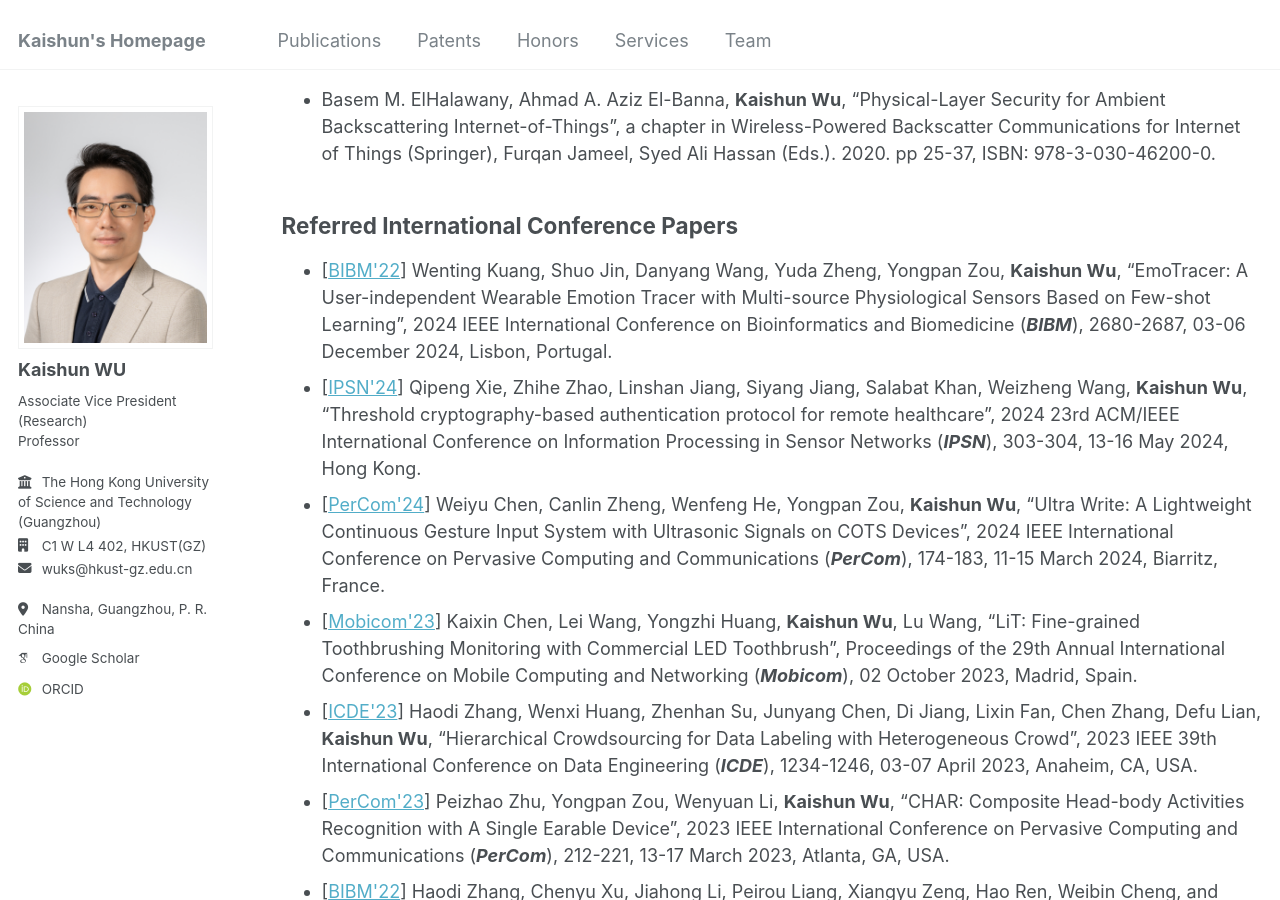
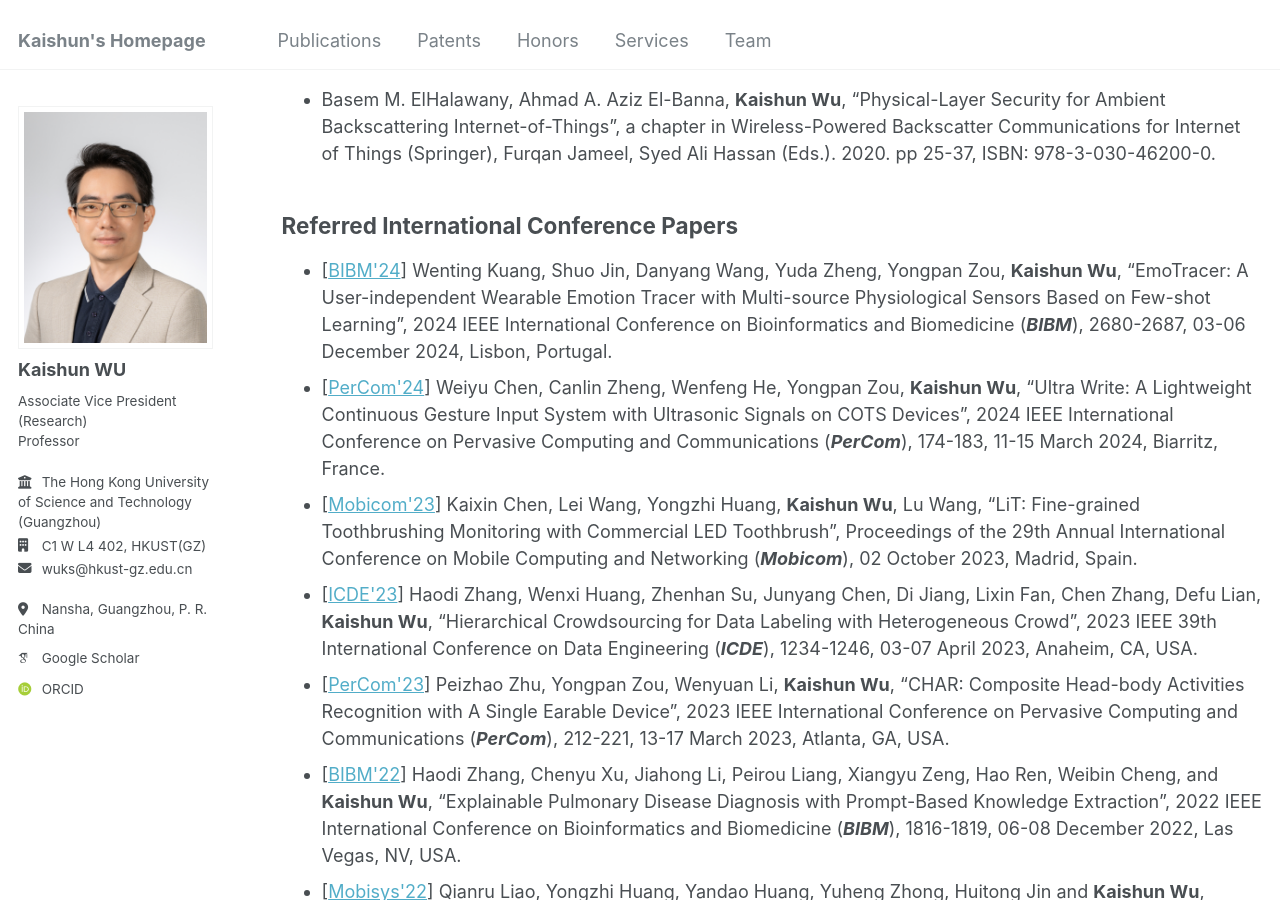
Before and after one commit to kaishun-wu/kaishun-wu.github.io, a Jekyll site: the page built from _pages/publications.md, in a window 1280 px wide and 900 px high, scrolled down 579 px. Built offline with Jekyll 4.4.1, drawn with Linux system fonts in a browser that asks for light colours; some web fonts are replaced.

Commit message:
update: publications

```diff
--- a/_pages/publications.md
+++ b/_pages/publications.md
@@ -19,8 +19,7 @@ My papers have been well cited and followed up by many international researchers
 
 ## Referred International Conference Papers
 
-- [[BIBM&#39;22](https://ieeebibm.org/)] Wenting Kuang, Shuo Jin, Danyang Wang, Yuda Zheng, Yongpan Zou, **Kaishun Wu**, “EmoTracer: A User-independent Wearable Emotion Tracer with Multi-source Physiological Sensors Based on Few-shot Learning”, 2024 IEEE International Conference on Bioinformatics and Biomedicine (***BIBM***), 2680-2687, 03-06 December 2024, Lisbon, Portugal.
-- [[IPSN&#39;24](https://ipsn.acm.org/2024/)] Qipeng Xie, Zhihe Zhao, Linshan Jiang, Siyang Jiang, Salabat Khan, Weizheng Wang, **Kaishun Wu**, “Threshold cryptography-based authentication protocol for remote healthcare”, 2024 23rd ACM/IEEE International Conference on Information Processing in Sensor Networks (***IPSN***), 303-304, 13-16 May 2024, Hong Kong.
+- [[BIBM&#39;24](https://ieeebibm.org/)] Wenting Kuang, Shuo Jin, Danyang Wang, Yuda Zheng, Yongpan Zou, **Kaishun Wu**, “EmoTracer: A User-independent Wearable Emotion Tracer with Multi-source Physiological Sensors Based on Few-shot Learning”, 2024 IEEE International Conference on Bioinformatics and Biomedicine (***BIBM***), 2680-2687, 03-06 December 2024, Lisbon, Portugal.
 - [[PerCom&#39;24](https://www.percom.org/)] Weiyu Chen, Canlin Zheng, Wenfeng He, Yongpan Zou, **Kaishun Wu**, “Ultra Write: A Lightweight Continuous Gesture Input System with Ultrasonic Signals on COTS Devices”, 2024 IEEE International Conference on Pervasive Computing and Communications (***PerCom***), 174-183, 11-15 March 2024, Biarritz, France.
 - [[Mobicom&#39;23](https://www.sigmobile.org/mobicom/2023/)] Kaixin Chen, Lei Wang, Yongzhi Huang, **Kaishun Wu**, Lu Wang, “LiT: Fine-grained Toothbrushing Monitoring with Commercial LED Toothbrush”, Proceedings of the 29th Annual International Conference on Mobile Computing and Networking (***Mobicom***), 02 October 2023, Madrid, Spain.
 - [[ICDE&#39;23](https://ieee-icde.org/2023/)] Haodi Zhang, Wenxi Huang, Zhenhan Su, Junyang Chen, Di Jiang, Lixin Fan, Chen Zhang, Defu Lian, **Kaishun Wu**, “Hierarchical Crowdsourcing for Data Labeling with Heterogeneous Crowd”, 2023 IEEE 39th International Conference on Data Engineering (***ICDE***), 1234-1246, 03-07 April 2023, Anaheim, CA, USA.
```
